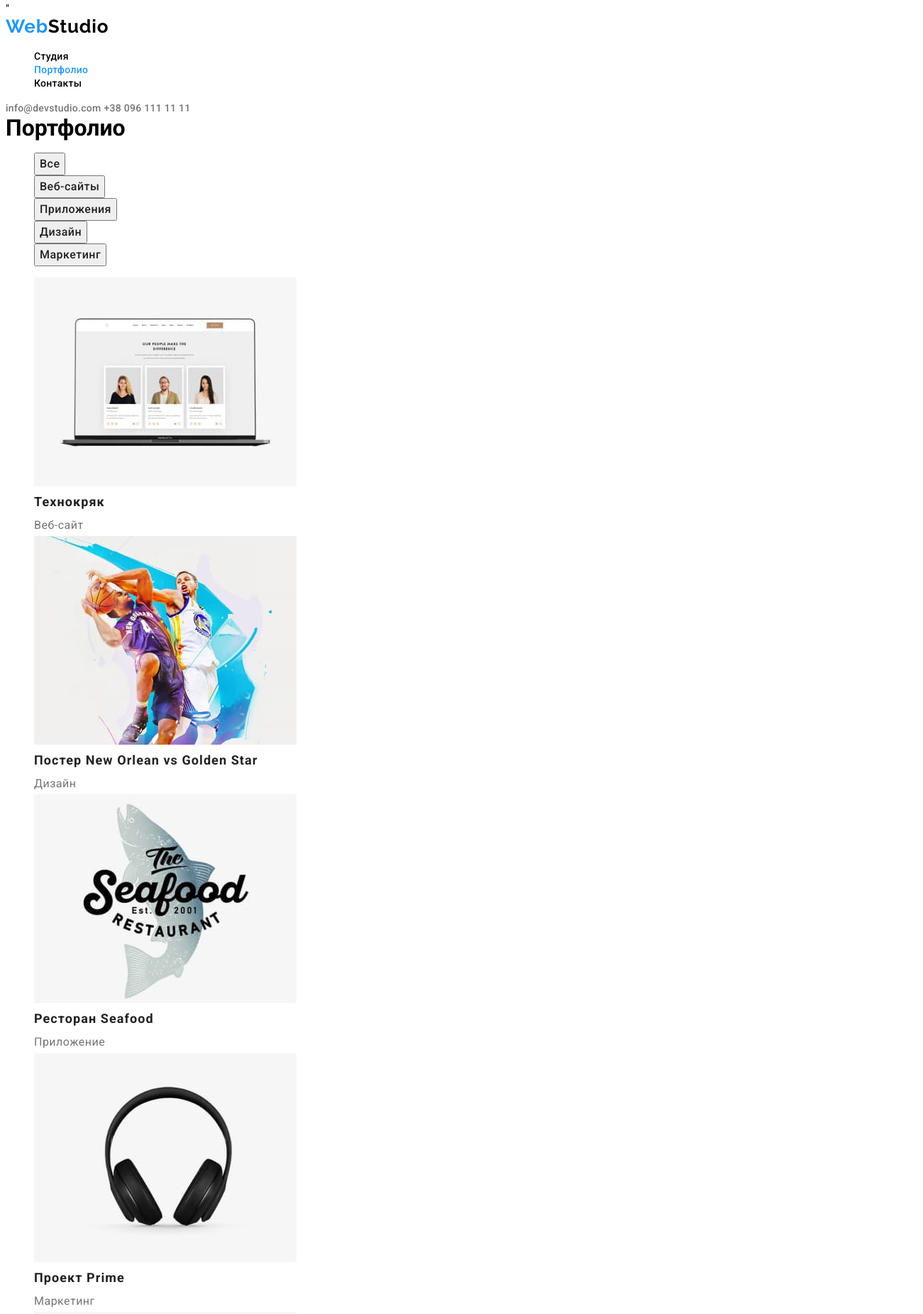
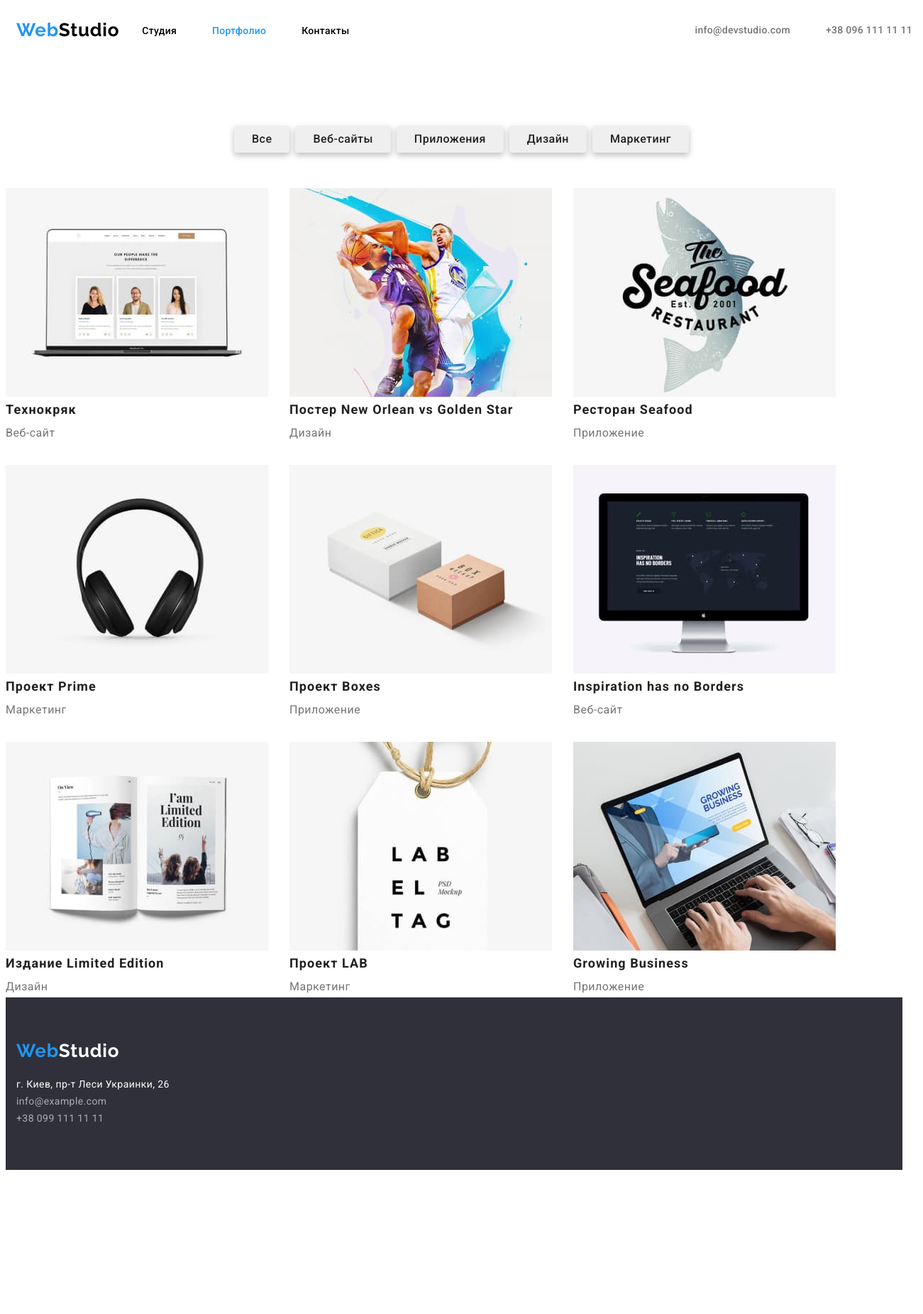
Before and after one commit to antonkvitka1/goit-markup-hw-03, a plain HTML site: page portfolio.html in a window 1280 px wide. Shown: the part 5-1856 px from the top of the page at 71% size, 1301 px wide, since content can reach past the window. After the commit the page ends 1661 px from the top, so only its background shows below. Drawn offline with Linux system fonts and the light colour scheme.

Commit message:
добавляет стили в портфолио

```diff
--- a/css/styles.css
+++ b/css/styles.css
@@ -22,6 +22,16 @@ p{
     margin-bottom: 0;
 }
 
+ul, ol{
+    margin-top: 0;
+    margin-bottom: 0;
+    padding-left: 0;
+}
+
+img{
+    display: block;
+}
+
 .link {
     text-decoration: none;
 }
@@ -35,6 +45,27 @@ body{
     font-family: var(--main-font);
 }
 
+
+
+.container{
+
+    width: 1263px;
+    margin: 0 auto;
+    padding-left: 15px;
+    padding-right: 15px;
+
+}
+
+
+
+
+
+/* ---------- COMPONENTS ---------- */
+.section{
+    padding-top: 94px;
+    padding-bottom: 94px;
+}
+
 .main-subtitle{
     font-family: var(--main-font);
     font-weight: 700;
@@ -43,9 +74,65 @@ body{
     letter-spacing: 0.03em;
     color: var(--text-main-color);
     text-align: center;
+    margin-bottom: 50px;
 }
 
+.visually-hidden {
+    position: absolute;
+    width: 1px;
+    height: 1px;
+    margin: -1px;
+    border: 0;
+    padding: 0;
+    white-space: nowrap;
+    clip-path: inset(100%);
+    clip: rect(0 0 0 0);
+    overflow: hidden;
+  }
+/* ---------- END COMPONENTS ---------- */
+
+
 /* ---------- header ---------- */
+.header{
+    padding-top: 24px;
+    padding-bottom: 25px;
+}
+
+.header-container{
+    display: flex;
+    align-items: center;
+    align-content: space-between;
+}
+
+.main-nav{
+    display: flex;
+    align-items: center;
+
+}
+
+/* .contact-link{
+    display: flex;
+    align-items: center;
+} */
+
+.menu{
+    display: flex;
+    align-items: center;
+}
+
+.logo{
+    margin-right: 32px;
+}
+
+.menu-item:not(:last-child){
+    margin-right: 50px;
+}
+
+.mail-link{
+    margin-left: auto;
+    margin-right: 50px;
+}
+
 .header{
     background-color: var: var(--white-color);
 }
@@ -109,6 +196,7 @@ body{
     text-decoration: none;
 }
 
+
 /* ---------- end header ---------- */
 
 
@@ -125,42 +213,41 @@ body{
     letter-spacing: 0.06em;
     text-transform: uppercase;
     color: var(--white-color);
+    padding-top: 200px;
+    padding-bottom: 40px;
 }
+
+
 .modal-btn{
+    height: 50px;
+    box-shadow: 0px 4px 4px rgba(0, 0, 0, 0.15);
+    border-radius: 4px;
+    padding: 10px 32px;
     font-family: inherit;
     font-weight: 700;
     font-size: 16px;
     line-height: 1.88;
-    display: flex;
-    align-items: center;
-    text-align: center;
     letter-spacing: 0.06em;
     cursor: pointer;
     background-color: var(--accent-color);
     color: var(--white-color);
+    margin-bottom: 210px;
+    align-items: center;
+    text-align: center;
 }
-
+.btn-container{
+    display: flex;
+    justify-content: center;
+}
 
 
 /* ---------- Advantages ---------- */
 /* .hidden{
     display: none;
 } */
-
-.visually-hidden {
-    position: absolute;
-    width: 1px;
-    height: 1px;
-    margin: -1px;
-    border: 0;
-    padding: 0;
-
-    white-space: nowrap;
-    clip-path: inset(100%);
-    clip: rect(0 0 0 0);
-    overflow: hidden;
-  }
-
+.advantages-section{
+    margin-top: 94px;
+}
 .advantages-subtitle{
     font-weight: 700;
     font-size: 14px;
@@ -168,6 +255,11 @@ body{
     letter-spacing: 0.03em;
     text-transform: uppercase;
     color: var(--text-main-color);
+    margin-bottom: 10px;
+}
+
+.advantages-list{
+    display: flex;
 }
 
 .description{
@@ -181,6 +273,10 @@ body{
 
 /* ---------- what we do ---------- */
 
+.whatwedo-list{
+    display: flex;
+    justify-content: space-between;
+}
 
 
 /* ---------- end what we do ---------- */
@@ -197,11 +293,17 @@ body{
     color: var(--text-main-color);
 
 }
+
+.team-list{
+    display: flex;
+    justify-content: space-between;
+}
 /* ---------- end team ---------- */
 
 /* ---------- footer ---------- */
 .footer{
-    background-color: var(--background-main-color);
+    background-color: var(--background-main-color)
+
 }
 .footer-logo{
     font-family: var(--secondary-font);
@@ -209,10 +311,22 @@ body{
     font-size: 26px;
     line-height: 1.19;
     letter-spacing: 0.03em;
+
 }
 
+/* .footer-container{
+   margin-left: 215px;
+} */
+.footer-logo{
+padding-top: 60px;
+
+}
 .logo-second-part{
     color: var(--white-color);
+    }
+    .footer-adress{
+        margin-top: 20px;
+        padding-bottom: 60px;
     }
 .footer-list{
     list-style: none;
@@ -236,9 +350,19 @@ body{
 
 
 /* ---------- portfolio btn list ---------- */
+.portfolio-btn-container{
+    margin-top: 94px;
+    margin-bottom: 50px;
+}
+
 .portfolio-btn-list{
     list-style: none;
+    display: flex;
+    justify-content: center;
+
 }
+
+
 .portfolio-btn{
     font-family: inherit;
     font-weight: 500;
@@ -247,6 +371,20 @@ body{
     letter-spacing: 0.03em;
     color: var(--text-main-color);
     cursor: pointer;
+    margin-right: 8px;
+    transition-duration: 0.4s;
+    height: 38px;
+    filter: drop-shadow(0px 4px 4px rgba(0, 0, 0, 0.25));
+    /* position: absolute; */
+    /* width: 128px; */
+    padding: 6px 25px;
+    /* left: 576px;
+    top: 174px; */
+    border: none;
+    border-radius: 4px;
+    /* padding-top: 25px;
+    padding-bottom: 25px; */
+    /* display: inline-block; */
 }
 
 .portfolio-btn:hover,
@@ -257,12 +395,21 @@ body{
 /* ---------- end portfolio btn list ---------- */
 
 /* ---------- portfolio project list ---------- */
-.portfolio-list-link{
-    text-decoration: none;
+
+.portfolio-project-list{
+    list-style: none;
 }
 
 .portfolio-project-list{
-    list-style: none;
+    display: flex;
+    /* justify-content: space-between; */
+    flex-wrap: wrap;
+    margin-left: -30px;
+    margin-top: -30px;
+}
+.portfolio-item{
+    margin-left: 30px;
+    margin-top: 30px;
 }
 
 .project-title{
--- a/portfolio.html
+++ b/portfolio.html
@@ -8,12 +8,13 @@
     <title>WebStudio</title>
     <link rel="preconnect" href="https://fonts.gstatic.com">
     <link href="https://fonts.googleapis.com/css2?family=Raleway:wght@700&family=Roboto:wght@400;500;700;900&display=swap" rel="stylesheet">
-    <link rel="stylesheet" href="<link rel="stylesheet" href="https://cdnjs.cloudflare.com/ajax/libs/modern-normalize/1.1.0/modern-normalize.css" integrity="sha512-Y0MM+V6ymRKN2zStTqzQ227DWhhp4Mzdo6gnlRnuaNCbc+YN/ZH0sBCLTM4M0oSy9c9VKiCvd4Jk44aCLrNS5Q==" crossorigin="anonymous" referrerpolicy="no-referrer" />"
+    <link rel="stylesheet" href="<link rel="stylesheet" href="https://cdnjs.cloudflare.com/ajax/libs/modern-normalize/1.1.0/modern-normalize.css" integrity="sha512-Y0MM+V6ymRKN2zStTqzQ227DWhhp4Mzdo6gnlRnuaNCbc+YN/ZH0sBCLTM4M0oSy9c9VKiCvd4Jk44aCLrNS5Q==" crossorigin="anonymous" referrerpolicy="no-referrer" />
     <link rel="stylesheet" href="/css/styles.css">
 </head>
     <body>
         <!--Header-->
         <header class="header">
+            <div class="container header-container">
                 <nav class="main-nav">
                     <a class="logo link" href="./" lang="en"> <span class="logo-part">Web</span>Studio</a>
                     <ul class="menu list" >
@@ -28,12 +29,16 @@
                         </li>
                     </ul>
                 </nav>
+                <!-- <div class="contact-link"> -->
                     <a class="mail-link" href="mailto:info@devstudio.com">info@devstudio.com</a>
                     <a class="tel-link" href="tel:+380961111111">+38 096 111 11 11</a>
+                <!-- </div> -->
+            </div>
         </header>
             <main>
-                <h1>Портфолио</h1>
+                <h1 class="visually-hidden">Портфолио</h1>
                 <!--navigation-->
+                <div class="container portfolio-btn-container">
                     <ul class="portfolio-btn-list">
                         <li>
                             <button class="portfolio-btn" class="list" type="button">Все</button>
@@ -52,9 +57,11 @@
                         </li>
 
                     </ul>
+                </div>
                 <!--project list-->
+                <div class="continer">
                     <ul class="portfolio-project-list">
-                    <li><a class="portfolio-list-link" href="./portfolio.html">
+                        <li class="portfolio-item">
                             <img src="images/portfolio/portfolio_techno.jpg" alt="веб ресурс" width="370" height="294">
                             <h3 class="project-title">
                                 Технокряк
@@ -62,18 +69,18 @@
                             <p class="project-main-text">
                                 Веб-сайт
                             </p>
-                    </a>
+
                         </li>
-                    <li><a class="portfolio-list-link" href="./portfolio.html">
+                        <li class="portfolio-item">
                             <img src="images/portfolio/portfolio_new_orlean.jpg" alt="баскетболисты" width="370" height="294">
                             <h3 class="project-title">
                                 Постер New Orlean vs Golden Star
                             </h3>
                             <p class="project-main-text">
                                 Дизайн
-                        </p></a>
-                    </li></a>
-                    <li><a class="portfolio-list-link" href="./portfolio.html">
+                            </p>
+                        </li>
+                        <li class="portfolio-item">
                             <img src="images/portfolio/portfolio_seafood.jpg" alt="логотип ресторана" width="370" height="294">
                             <h3 class="project-title">
                                 Ресторан Seafood
@@ -81,8 +88,8 @@
                             <p class="project-main-text">
                                 Приложение
                             </p>
-                    </li></a>
-                    <li><a class="portfolio-list-link" href="./portfolio.html">
+                        </li">
+                        <li class="portfolio-item">
                             <img src="images/portfolio/portfolio_prime.jpg" alt="наушники" width="370" height="294">
                             <h3 class="project-title">
                                 Проект Prime
@@ -90,8 +97,8 @@
                             <p class="project-main-text">
                                 Маркетинг
                             </p>
-                    </li></a>
-                    <li><a class="portfolio-list-link" href="./portfolio.html">
+                        </li>
+                        <li  class="portfolio-item">
                             <img src="images/portfolio/portfolio_boxes.jpg" alt="две коробки" width="370" height="294">
                             <h3 class="project-title">
                                 Проект Boxes
@@ -99,8 +106,8 @@
                             <p class="project-main-text">
                                 Приложение
                             </p>
-                    </li></a>
-                    <li><a class="portfolio-list-link" href="./portfolio.html">
+                        </li>
+                        <li class="portfolio-item">
                             <img src="images/portfolio/portfolio_inspiration.jpg" alt="монитор" width="370" height="294">
                             <h3 class="project-title">
                                 Inspiration has no Borders
@@ -108,8 +115,8 @@
                             <p class="project-main-text">
                                 Веб-сайт
                             </p>
-                    </li></a>
-                    <li><a class="portfolio-list-link" href="./portfolio.html">
+                        </li>
+                        <li class="portfolio-item">
                             <img src="images/portfolio/portfolio_limited.jpg" alt="разворот журнала" width="370" height="294">
                             <h3 class="project-title">
                                 Издание Limited Edition
@@ -117,8 +124,8 @@
                             <p class="project-main-text">
                                 Дизайн
                             </p>
-                    </li></a>
-                    <li><a class="portfolio-list-link" href="./portfolio.html">
+                        </li>
+                        <li class="portfolio-item">
                             <img src="images/portfolio/portfolio_lab.jpg" alt="бирка" width="370" height="294">
                             <h3 class="project-title">
                                 Проект LAB
@@ -126,8 +133,8 @@
                             <p class="project-main-text">
                                 Маркетинг
                             </p>
-                    </li></a>
-                    <li><a class="portfolio-list-link" href="./portfolio.html">
+                        </li>
+                        <li class="portfolio-item">
                             <img src="images/portfolio/portfolio_business.jpg" alt="ноутбук" width="370" height="294">
                             <h3 class="project-title">
                                 Growing Business
@@ -135,14 +142,17 @@
                             <p class="project-main-text">
                                 Приложение
                             </p>
-                    </li></a>
+                        </li>
                     </ul>
+                </div>
             </main>
              <!--footer-->
              <footer class="footer">
+                <div class="container footer-container">
+                    <div class="footer-logo"></div>
                 <a class="link" href="./" lang="en"><span class="logo-part footer-logo">Web</span><span class="logo-second-part footer-logo">Studio</span> </a>
 
-                        <address>
+                        <address class="footer-adress">
                             <ul class="footer-list">
                                 <li>
                                 <a class="footer-link" href="https://goo.gl/maps/wojuZTmwo3SCX1YW6" target="blank" rel="noopener noreferrer">г. Киев, пр-т Леси Украинки, 26</a>
@@ -155,6 +165,7 @@
                                 </li>
                             </ul>
                         </address>
+                </div>
             </footer>
 </body>
 </html>
```
Also changed, not shown: index.html (+28 -7 lines). Lines whose indentation alone changed are shown as unchanged.
